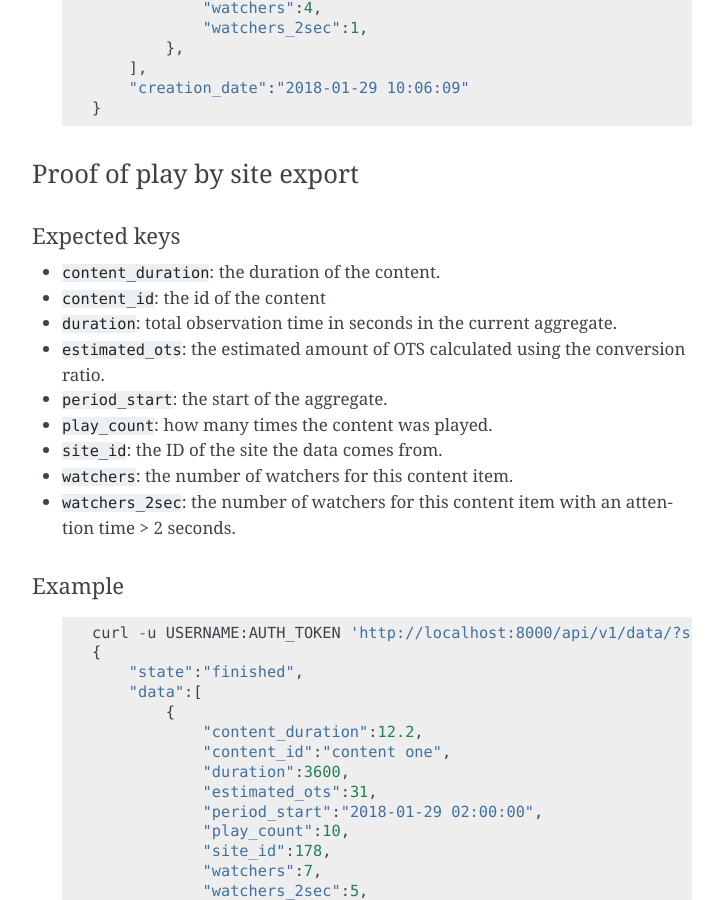
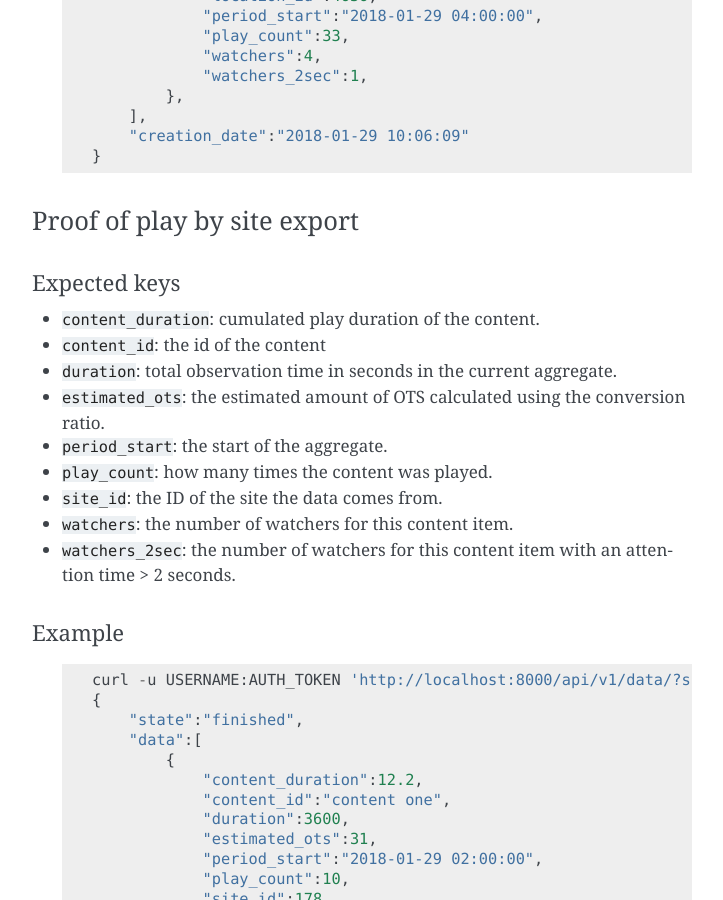
Before and after one commit to quividi/vidicenter-api-documentation, a Sphinx documentation site: the page built from docs/source/data.rst, in a window 1280 px wide and 900 px high, scrolled down 14367 px. Shown: the whole window, without its empty margins (388-1111 px from the left). Built offline with Sphinx 7.4.7, drawn with Linux system fonts in a browser that asks for light colours; some of the changed text lies outside the part shown.

Commit message:
PR feedback fixes

```diff
--- a/docs/source/data.rst
+++ b/docs/source/data.rst
@@ -606,7 +606,7 @@
 
 Expected keys
 """""""""""""
-* ``content_duration``: the duration of the content.
+* ``content_duration``: cumulated play duration of the content.
 * ``content_id``: the id of the content
 * ``duration``: total observation time in seconds in the current aggregate.
 * ``estimated_ots``: the estimated amount of OTS calculated using the conversion ratio.
@@ -668,7 +668,7 @@
 
 Expected keys
 """""""""""""
-* ``content_duration``: the duration of the content.
+* ``content_duration``: cumulated play duration of the content.
 * ``content_id``: the id of the content
 * ``duration``: total observation time in seconds in the current aggregate.
 * ``estimated_ots``: the estimated amount of OTS calculated using the conversion ratio.
@@ -683,7 +683,7 @@
 
  ::
 
-    curl -u USERNAME:AUTH_TOKEN 'http://localhost:8000/api/v1/data/?site=178&start=2018-01-29T02:00:00&end=2018-01-29T04:59:59&data_type=proof_of_play_by_location&time_resolution=1h'
+    curl -u USERNAME:AUTH_TOKEN 'http://localhost:8000/api/v1/data/?site=178&start=2018-01-29T02:00:00&end=2018-01-29T04:59:59&data_type=proof_of_play_by_site&time_resolution=1h'
     {
         "state":"finished",
         "data":[
```
Also changed, not shown: other parts of docs/source/data.rst (+2 -2 lines).
